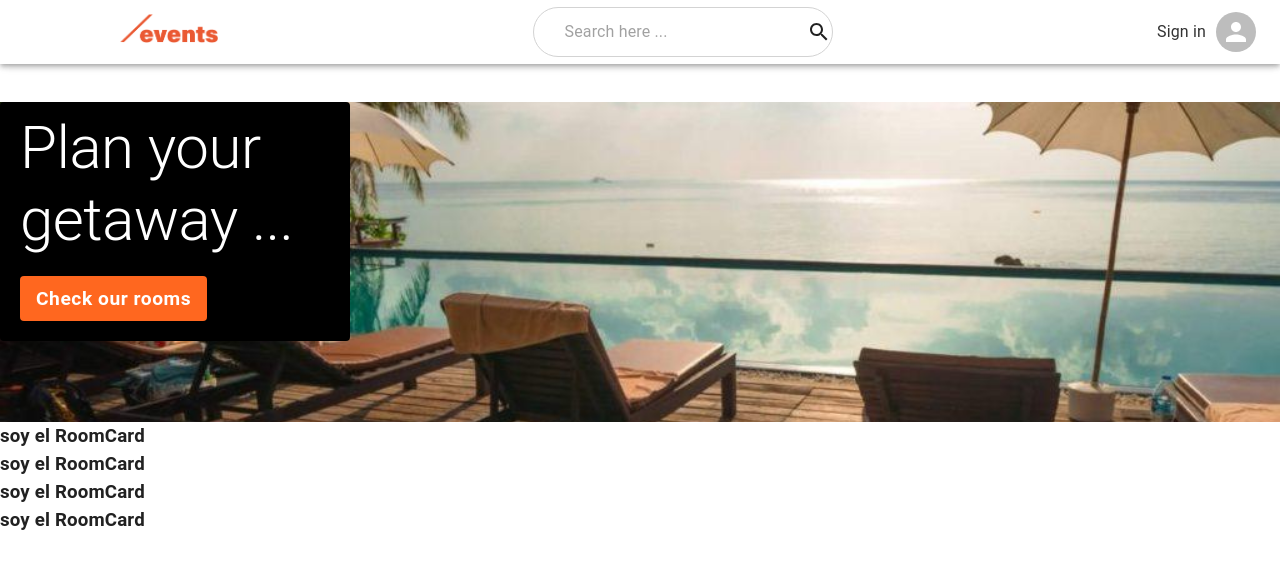
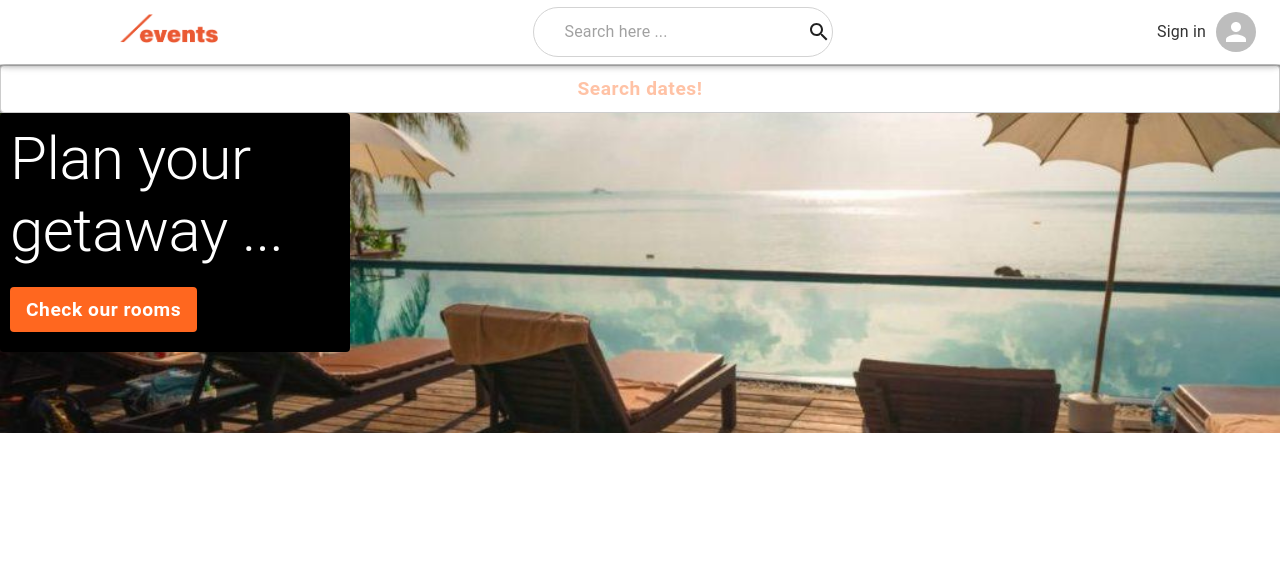
Before and after one commit to Kshamenk/Reserva_Hotelera, a React (Create React App) app: page / in a window 1280 px wide. Shown: the top 568 px of the page. Built offline with nearby package versions, Linux system fonts and the light colour scheme.

Commit message:
More funky stuff

```diff
--- a/public/index.html
+++ b/public/index.html
@@ -3,8 +3,6 @@
   <head>
     <meta charset="utf-8" />
     <link rel="icon" href="%PUBLIC_URL%/favicon.ico" />
-    <meta name="viewport" content="width=device-width, initial-scale=1" />
-
     <title>React reserva hotelera App</title>
   </head>
   <body>
--- a/src/Components/Banner/Banner.jsx
+++ b/src/Components/Banner/Banner.jsx
@@ -10,7 +10,7 @@ function Banner() {
     <div className={classes.root}>
       <div className={classes.info}>
       <Typography variant='h2' >Plan your getaway ...</Typography>
-      <Button color='inherit' variant='contained'>Check our rooms</Button>
+      <Button  variant='contained'>Check our rooms</Button>
       </div>
     </div>
   )
@@ -23,13 +23,13 @@ const useStyle = makeStyles((theme)=>({
       backgroundImage: `url('${backgroundImage}')`,
       backgroundPosition: 'center',
       backgroundSize: 'cover',
-      marginTop: '65px'
+
   },
   info:{
     backgroundColor:'#000',
     color: '#fff',
     width: '350px',
-   padding: "10px 0px 20px 20px",
+   padding: "10px 0px 20px 10px",
     borderRadius: '4px',
     position: 'absolute',
     '& button': {
--- a/src/Components/DatePicker/DatePicker.jsx
+++ b/src/Components/DatePicker/DatePicker.jsx
@@ -13,14 +13,16 @@ const theme = createTheme()
 const useStyle = makeStyles((theme) => ({
   root: {
     position: 'absolute',
-    top: '13vh',
+    top: '14vh',
     left: '30vw',
     zIndex: '50',
   },
   tabletRoot: {
-
-    top: '16vh',
-    left: 0,// a ajustar
+    top: '14vh',
+    left: '0vw',
+    position: 'absolute',
+    zIndex: '100',
+    // a ajustar
   },
   inputSection:{
     display: "flex",
@@ -58,8 +60,8 @@ const useStyle = makeStyles((theme) => ({
 
 
 const selectionRange = {
-  startDate: new Date(2023, 11, 8),
-  endDate: new Date(2023, 11, 8),
+  startDate: new Date(2023, 11, 10),
+  endDate: new Date(2023, 11, 10),
   key: 'selection',
 }
 
--- a/src/Components/Home/Home.jsx
+++ b/src/Components/Home/Home.jsx
@@ -11,7 +11,25 @@ const useStyle = makeStyles((theme) => ({
   root: {
     display: "flex",
     flexDirection: "column",
-  }
+  },
+  dates:{
+    display: 'flex',
+    flexDirection: 'column',
+    backgroundColor: "#aaa",
+    marginTop: "65px",
+    '& button' : {
+      border: '1px solid #ccc',
+      backgroundColor: '#fff',
+      color: "rgba(255,103,31,0.4)",
+      textTransform: 'inherit',
+      fontSize: '1.2rem',
+      fontWeight: 'bold',
+    },
+    '& button:hover': {
+      backgroundColor: "rgba(255,103,31,0.4)",
+      color: '#fff',
+    }
+  },
 
 }));
 
@@ -20,23 +38,23 @@ const Home = () => {
   const theme = createTheme()
   const classes = useStyle()
   const [showDates, setShowDates] = useState(false)
+
   return (
     <ThemeProvider theme={theme}>
     <CssBaseline/>
     <div className={classes.root}>
       <div className={classes.dates}>
         <Button onClick={()=>setShowDates(!showDates)}>
-          {showDates ? "hide" : "SearchPage"}
+          {showDates ? "hide" : "Search dates!"}
         </Button>
-        { showDates && <DatePicker/> }
-
       </div>
+      { showDates && <DatePicker/> }
       <Banner/>
       <div className={classes.section}>
-        <RoomCard/>
-        <RoomCard/>
-        <RoomCard/>
-        <RoomCard/>
+        {/* <RoomCard src={} title={} description={}/>
+        <RoomCard src={} title={} description={}/>
+        <RoomCard src={} title={} description={}/>
+        <RoomCard src={} title={} description={}/> */}
       </div>
     </div>
     </ThemeProvider>
--- a/src/Components/RoomCard/RoomCard.jsx
+++ b/src/Components/RoomCard/RoomCard.jsx
@@ -1,6 +1,6 @@
 import React from 'react'
 
- const RoomCard = () => {
+ const RoomCard = ({src, title, description}) => {
   return (
     <h3>soy el RoomCard</h3>
   )
```
Also changed, not shown: 1 other file (tests, documents, lock files or other folders).
